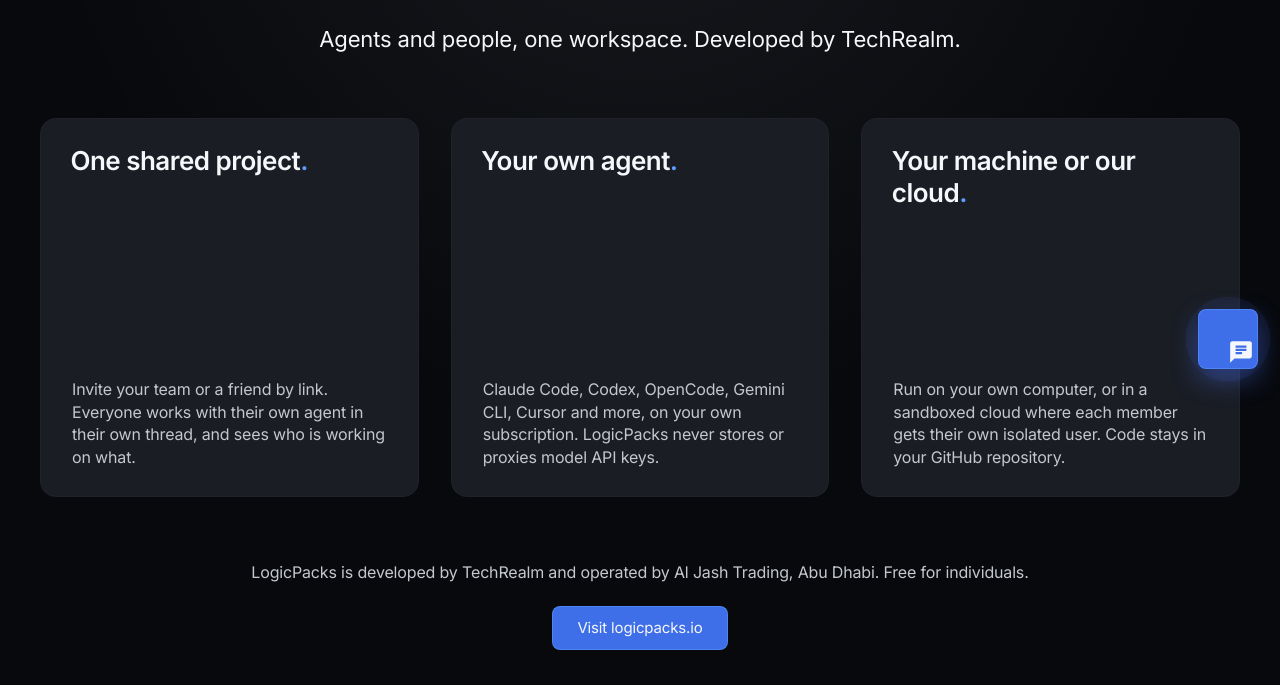
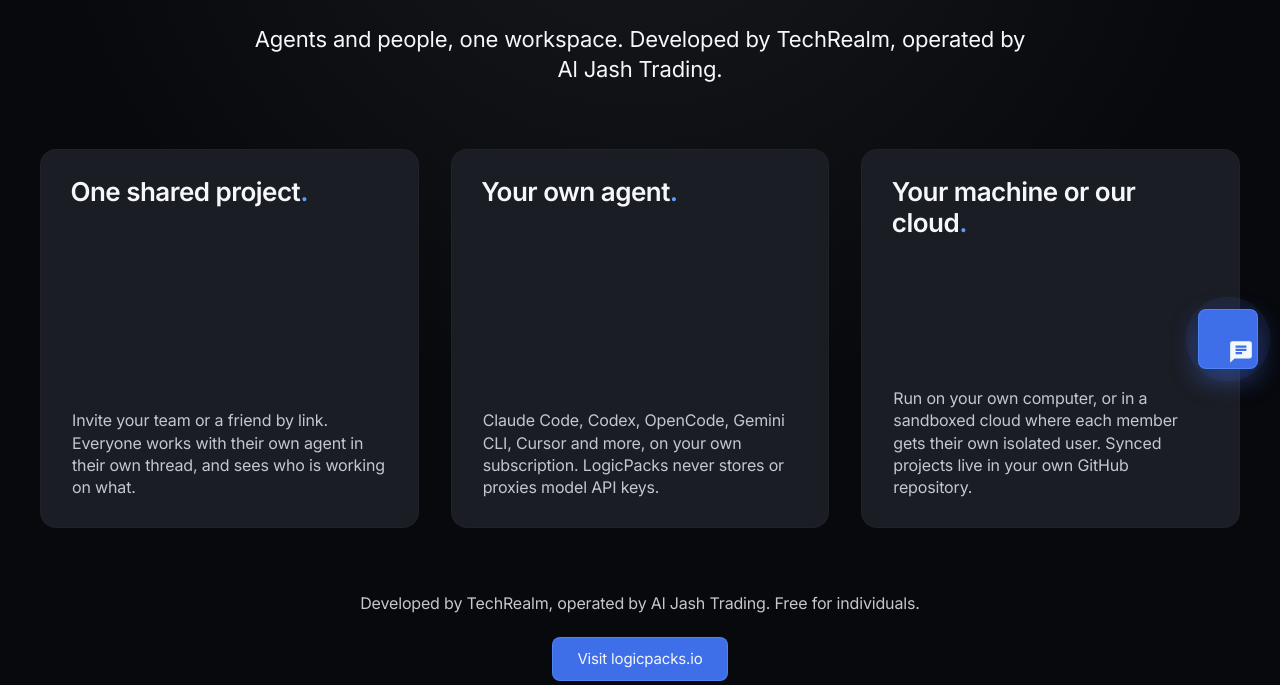
Before and after one commit to Majboor/techrealmv1-production, a website: page logicpacks/logicpacks.html in a window 1280 px wide. Shown: the part 267-952 px from the top of the page. Drawn offline with Linux system fonts and the light colour scheme.

Commit message:
LogicPacks page: approved wording

```diff
--- a/logicpacks/logicpacks.html
+++ b/logicpacks/logicpacks.html
@@ -154,7 +154,7 @@
                     <div class="stg-col-8 stg-offset-2">
                         <div class="align-center">
                             <h2 data-appear="fade-up" data-unload="fade-up">LogicPacks<span class="bringer-accent">.</span></h2>
-                            <p class="bringer-large-text" data-appear="fade-up" data-delay="100" data-unload="fade-up">Agents and people, one workspace. Developed by TechRealm.</p>
+                            <p class="bringer-large-text" data-appear="fade-up" data-delay="100" data-unload="fade-up">Agents and people, one workspace. Developed by TechRealm, operated by Al Jash Trading.</p>
                         </div>
                     </div>
                 </div>
@@ -174,14 +174,14 @@
                     <div class="stg-col-4 stg-tp-col-12">
                         <div class="bringer-block stg-aspect-square stg-vertical-space-between">
                             <div><h5>Your machine or our cloud<span class="bringer-accent">.</span></h5></div>
-                            <p>Run on your own computer, or in a sandboxed cloud where each member gets their own isolated user. Code stays in your GitHub repository.</p>
+                            <p>Run on your own computer, or in a sandboxed cloud where each member gets their own isolated user. Synced projects live in your own GitHub repository.</p>
                         </div>
                     </div>
                 </div>
                 <div class="stg-row stg-top-gap-l">
                     <div class="stg-col-8 stg-offset-2">
                         <div class="align-center">
-                            <p>LogicPacks is developed by TechRealm and operated by Al Jash Trading, Abu Dhabi. Free for individuals.</p>
+                            <p>Developed by TechRealm, operated by Al Jash Trading. Free for individuals.</p>
                             <p class="stg-top-gap"><a href="https://logicpacks.io" class="bringer-button">Visit logicpacks.io</a></p>
                         </div>
                     </div>
```
